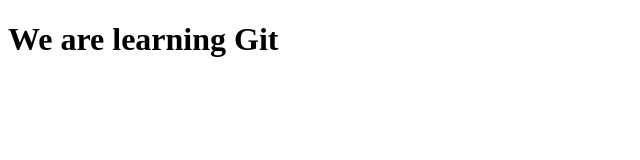
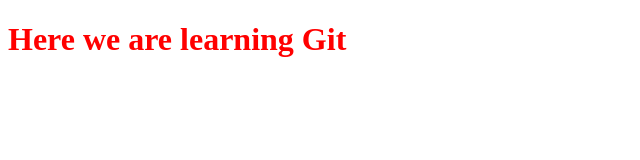
Before and after one commit to Sushant7975/git-install, a plain HTML site: page index.html in a window 1280 px wide. Shown: the whole page, without its empty margins (0-640 px from the left). Drawn offline with Linux system fonts and the light colour scheme.

Commit message:
All files changed

```diff
--- a/index.html
+++ b/index.html
@@ -7,7 +7,7 @@
     <title>Document</title>
 </head>
 <body>
-<h1>We are learning Git</h1>
+<h1>Here we are learning Git</h1>
 
 
 
--- a/script.js
+++ b/script.js
@@ -0,0 +1 @@
+console.log("Hello World!");
--- a/style.css
+++ b/style.css
@@ -0,0 +1,3 @@
+h1 {
+    color:red
+}
```
